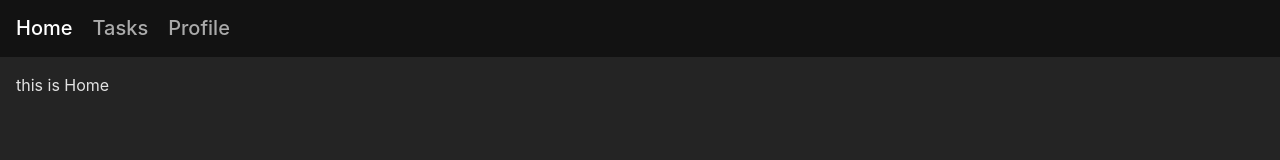
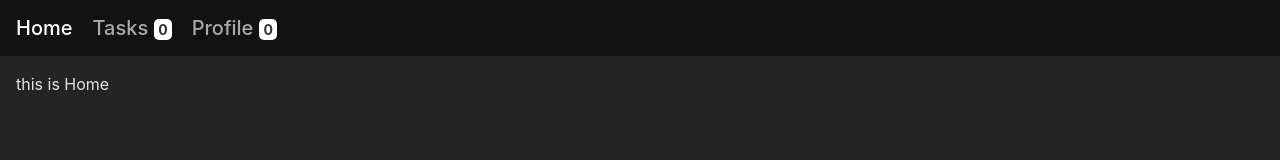
Before and after one commit to DClarkFarr/vite-react-state-presentation, a React (Vite) app in the folder web/: page / in a window 1280 px wide. Shown: the top 160 px of the page. Built offline with nearby package versions, Linux system fonts and the light colour scheme.

Commit message:
setup total task badges

```diff
--- a/web/src/App.scss
+++ b/web/src/App.scss
@@ -38,6 +38,9 @@
 .nav-link {
   font-size: 20px;
   color: #aaa;
+  display: flex;
+  align-items: center;
+  column-gap: 6px;
 
   &:hover {
     color: #ccc;
@@ -138,3 +141,13 @@
     }
   }
 }
+
+.badge {
+  font-size: 14px;
+  font-weight: bold;
+  padding: 2px 4px;
+  border-radius: 5px;
+  background: #FFF;
+  color: #333;
+  line-height: 1;
+}
--- a/web/src/components/Layout/MainLayout.tsx
+++ b/web/src/components/Layout/MainLayout.tsx
@@ -7,8 +7,20 @@ const MainLayout = () => {
     <>
       <div className="header">
         <CustomLink to="/">Home</CustomLink>
-        <CustomLink to="/tasks">Tasks</CustomLink>
-        <CustomLink to="/profile">Profile</CustomLink>
+        <CustomLink to="/tasks">
+          <span>
+            Tasks
+          </span>
+          <span>
+            <span className="badge">0</span>
+          </span>
+        </CustomLink>
+        <CustomLink to="/profile">
+          <span>Profile</span>
+          <span>
+            <span className="badge">0</span>
+          </span>
+        </CustomLink>
       </div>
       <div className="main">
         <Outlet />
```
